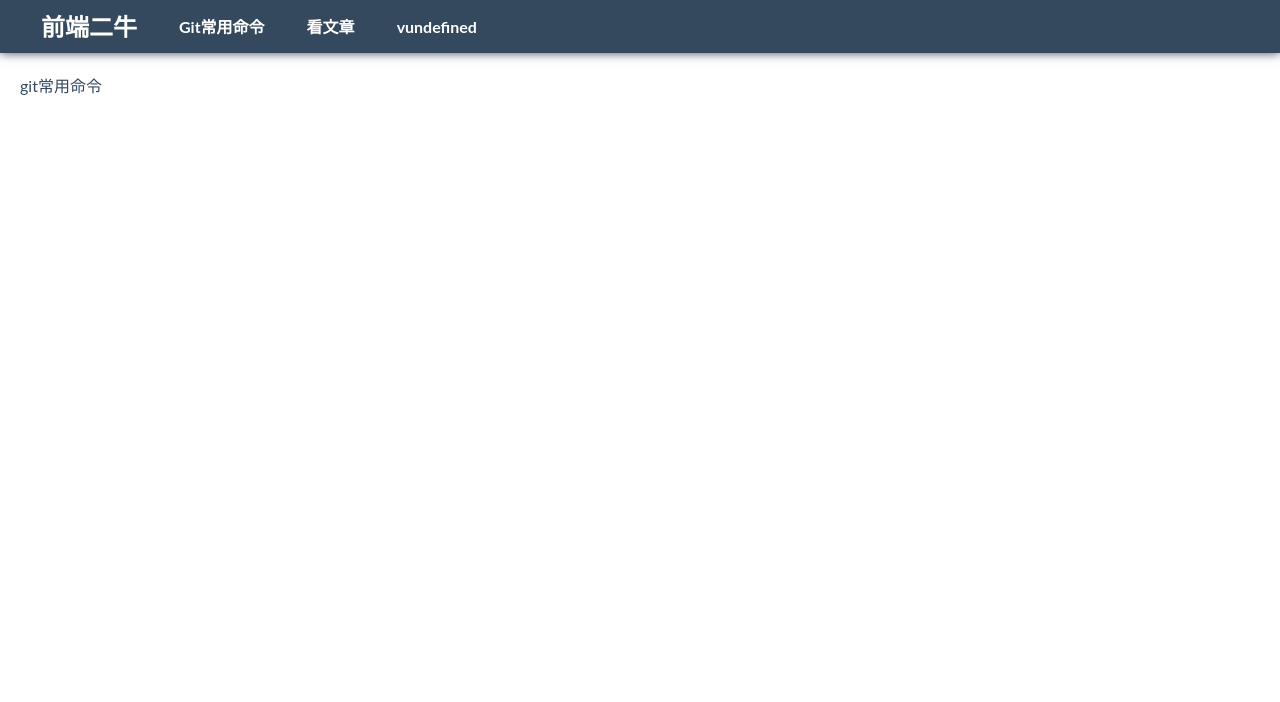
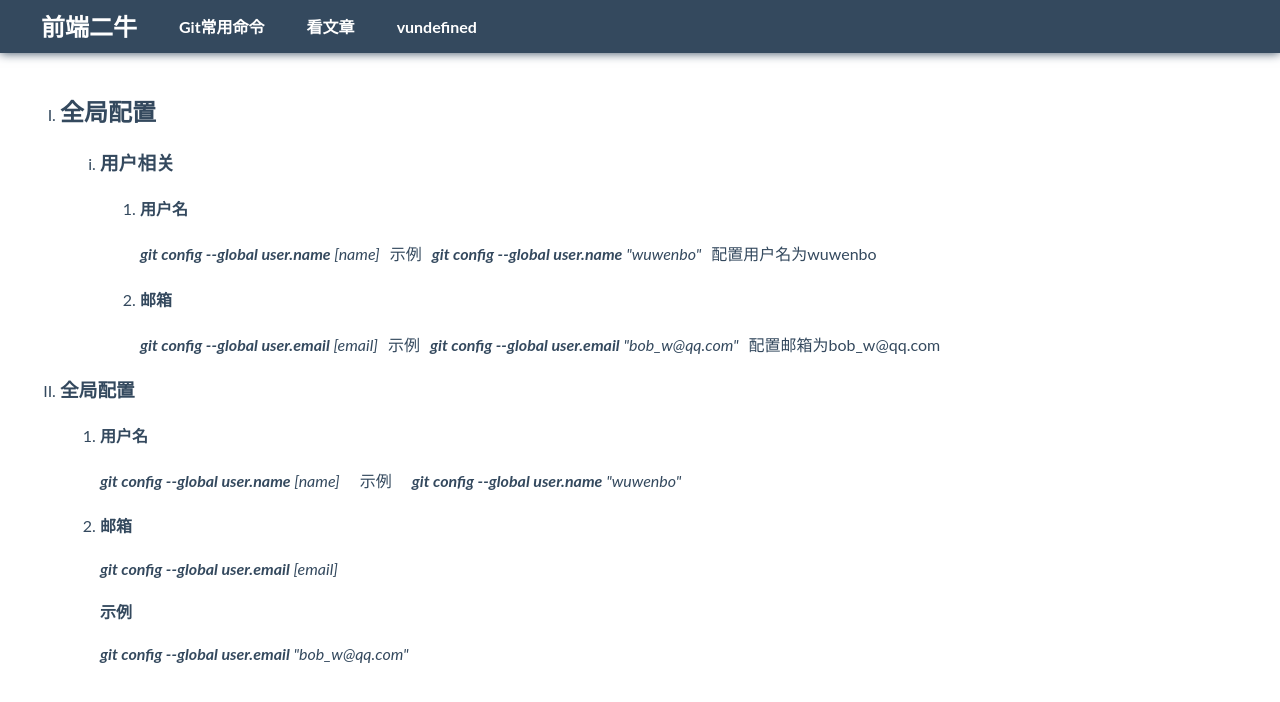
Before and after one commit to Bob2100/common-vue, a Vue app: page /GitTeach in a window 1280 px wide. Shown: the top 702 px of the page. Built offline with nearby package versions, Linux system fonts and the light colour scheme; no server answers; the HTML template or start-up script is replaced by a standard one.

Commit message:
新增git命令

```diff
--- a/src/views/GitTeach.vue
+++ b/src/views/GitTeach.vue
@@ -1,15 +1,70 @@
 <template>
   <div class="GitTeach">
-git常用命令
+    <ol type="I">
+      <li>
+        <h2>全局配置</h2>
+        <ol type="i">
+          <li>
+            <h3>用户相关</h3>
+            <ol>
+              <li>
+                <h4>用户名</h4>
+                <p>
+                  <i><strong>git config --global user.name</strong> [name]</i>
+                  <span class="commond-desc">示例</span>
+                  <i><strong>git config --global user.name</strong>
+                    "wuwenbo"</i>
+                  <span class="commond-desc">配置用户名为wuwenbo</span>
+                </p>
+              </li>
+              <li>
+                <h4>邮箱</h4>
+                <p>
+                  <i><strong>git config --global user.email</strong> [email]</i>
+                  <span class="commond-desc">示例</span>
+                  <i><strong>git config --global user.email</strong>
+                    "bob_w@qq.com"</i>
+                  <span class="commond-desc">配置邮箱为bob_w@qq.com</span>
+                </p>
+              </li>
+            </ol>
+          </li>
+        </ol>
+      </li>
+      <li>
+        <h3>全局配置</h3>
+        <ol>
+          <li>
+            <h4>用户名</h4>
+            <p>
+              <i><strong>git config --global user.name</strong> [name]</i>
+              <span style="margin:0 20px">示例</span>
+              <i><strong>git config --global user.name</strong> "wuwenbo"</i>
+            </p>
+          </li>
+          <li>
+            <h4>邮箱</h4>
+            <p><i><strong>git config --global user.email</strong> [email]</i>
+            </p>
+            <h4>示例</h4>
+            <p><i><strong>git config --global user.email</strong>
+                "bob_w@qq.com"</i></p>
+          </li>
+        </ol>
+      </li>
+    </ol>
+
   </div>
 </template>
 
 <script>
-  export default {
-    name:'GitTeach'
-  }
+export default {
+  name: 'GitTeach'
+}
 </script>
 
-<style lang="scss" scoped>
-
+<style lang="less" scoped>
+.commond-desc {
+  margin: 0 10px;
+}
 </style>
```
